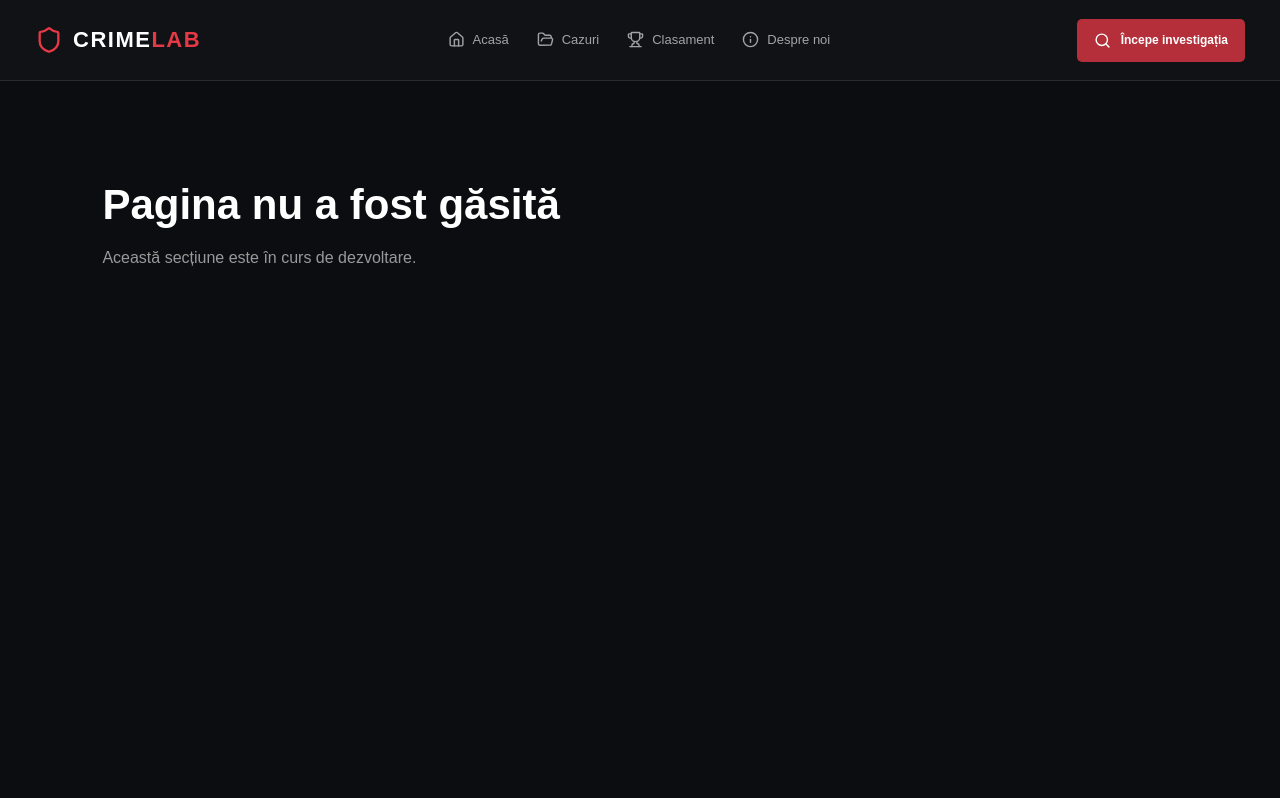
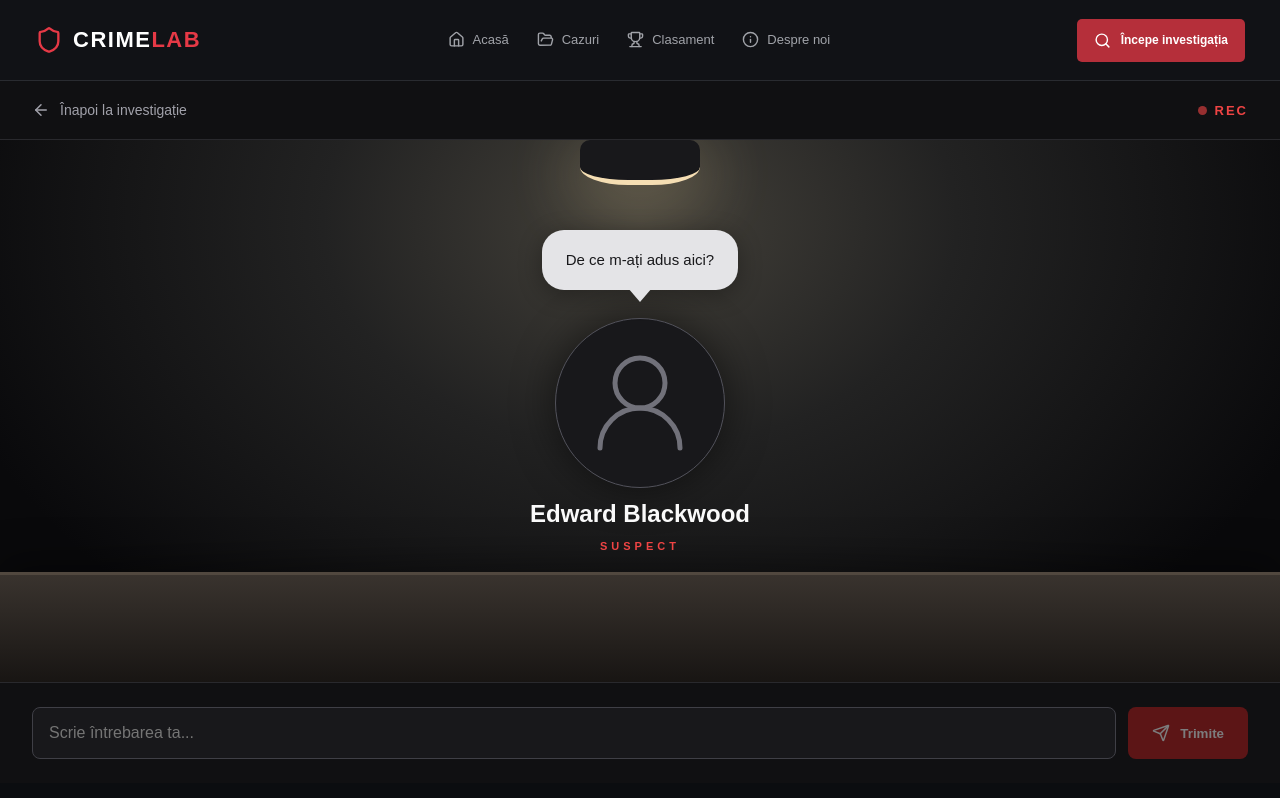
Before and after one commit to bogdan-iontcaciuc/crimelab, a React (Vite) app: page /interrogation/1/1 in a window 1280 px wide. Built offline with nearby package versions, Linux system fonts and the light colour scheme; data requests are answered from the project's data file.

Commit message:
feat: adaugare structura paginii de interogare

```diff
--- a/src/App.jsx
+++ b/src/App.jsx
@@ -6,6 +6,7 @@ import AdminCases from "./pages/AdminCases";
 import Cases from "./pages/Cases";
 import Leaderboard from "./pages/Leaderboard";
 import About from "./pages/About";
+import Interrogation from "./pages/Interrogation";
 
 function Pagina({ titlu }) {
     return (
@@ -29,6 +30,11 @@ function App() {
 
                     <Route path="/investigation/:id" element={<Investigation />} />
 
+                    <Route
+                        path="/interrogation/:caseId/:suspectId"
+                        element={<Interrogation />}
+                    />
+
                     <Route path="/admin" element={<AdminCases />} />
 
                     <Route path="/clasament" element={<Leaderboard />} />
--- /dev/null
+++ b/src/pages/Interrogation.jsx
@@ -0,0 +1,138 @@
+
+import { useEffect, useState } from "react";
+import { useParams, Link } from "react-router-dom";
+import { UserRound, ArrowLeft, Send } from "lucide-react";
+import "../styles/interrogation.css";
+
+const API_URL = "http://localhost:3001";
+
+function Interrogation() {
+    const { caseId, suspectId } = useParams();
+
+    const [suspect, setSuspect] = useState(null);
+    const [loading, setLoading] = useState(true);
+    const [error, setError] = useState(null);
+    const [question, setQuestion] = useState("");
+
+    useEffect(() => {
+        const controller = new AbortController();
+
+        setLoading(true);
+        setError(null);
+        setSuspect(null);
+
+        fetch(`${API_URL}/suspects/${suspectId}`, {
+            signal: controller.signal,
+        })
+            .then((res) => {
+                if (!res.ok) {
+                    throw new Error("Suspectul nu a fost găsit.");
+                }
+
+                return res.json();
+            })
+            .then((data) => {
+                if (String(data.caseId) !== String(caseId)) {
+                    throw new Error("Suspectul nu aparține acestui caz.");
+                }
+
+                setSuspect(data);
+                setLoading(false);
+            })
+            .catch((err) => {
+                if (err.name !== "AbortError") {
+                    setError(err.message);
+                    setLoading(false);
+                }
+            });
+
+        return () => controller.abort();
+    }, [caseId, suspectId]);
+
+    if (loading) {
+        return (
+            <p className="interrogation-message">
+                Se pregătește camera de interogare...
+            </p>
+        );
+    }
+
+    if (error) {
+        return (
+            <div className="interrogation-message">
+                <p>{error}</p>
+                <Link to={`/investigation/${caseId}`}>
+                    Înapoi la investigație
+                </Link>
+            </div>
+        );
+    }
+
+    return (
+        <section className="interrogation-page">
+
+            <header className="interrogation-header">
+                <Link
+                    to={`/investigation/${caseId}`}
+                    className="interrogation-back"
+                >
+                    <ArrowLeft size={18} />
+                    Înapoi la investigație
+                </Link>
+
+                <div className="interrogation-recording">
+                    <span className="recording-dot"></span>
+                    REC
+                </div>
+            </header>
+
+            <div className="interrogation-room">
+
+                <div className="interrogation-lamp"></div>
+
+                <div className="interrogation-suspect">
+
+                    <div className="interrogation-bubble">
+                        De ce m-ați adus aici?
+                    </div>
+
+                    <div className="interrogation-avatar">
+                        <UserRound size={120} strokeWidth={1} />
+                    </div>
+
+                    <h2>{suspect.name}</h2>
+                    <span className="interrogation-suspect-label">
+                        SUSPECT
+                    </span>
+
+                </div>
+
+                <div className="interrogation-table"></div>
+
+            </div>
+
+            <div className="interrogation-controls">
+                <input
+                    type="text"
+                    value={question}
+                    onChange={(e) => setQuestion(e.target.value)}
+                    placeholder="Scrie întrebarea ta..."
+                    autoComplete="off"
+                    aria-label="Întrebarea pentru suspect"
+                />
+
+                <button
+                    type="button"
+                    disabled
+                    title="Conversația va fi implementată în etapa următoare"
+                >
+                    <Send size={18} />
+                    Trimite
+                </button>
+            </div>
+
+        </section>
+    );
+}
+
+export default Interrogation;
--- a/src/pages/Investigation.jsx
+++ b/src/pages/Investigation.jsx
@@ -1,5 +1,5 @@
 import { useEffect, useState } from "react";
-import { useParams, Link } from "react-router-dom";
+import { useParams, Link, useNavigate } from "react-router-dom";
 import EvidenceCard from "../components/EvidenceCard";
 import SuspectCard from "../components/SuspectCard";
 import Timeline from "../components/Timeline";
@@ -8,7 +8,8 @@ import "../styles/investigation.css";
 const API_URL = "http://localhost:3001";
 
 function Investigation() {
-  const { id } = useParams();
+    const { id } = useParams();
+    const navigate = useNavigate();
 
   const [caseData, setCaseData] = useState(null);
   const [loading, setLoading] = useState(true);
@@ -23,11 +24,9 @@ function Investigation() {
     );
   };
 
-  const handleInterrogate = (suspectId) => {
-    setInterrogatedSuspects((prev) =>
-      prev.includes(suspectId) ? prev : [...prev, suspectId]
-    );
-  };
+    const handleInterrogate = (suspectId) => {
+        navigate(`/interrogation/${id}/${suspectId}`);
+    };
 
   useEffect(() => {
     setExaminedEvidence([]);
@@ -86,9 +85,9 @@ function Investigation() {
 
   return (
     <div className="investigation-page">
-      <Link to={`/cazuri/${id}`} className="back-link">
-        ← Înapoi la detaliile cazului
-      </Link>
+          <Link to="/cazuri" className="back-link">
+              ← Înapoi la cazuri
+          </Link>
 
       <h1>{caseData.title}</h1>
 
--- /dev/null
+++ b/src/styles/interrogation.css
@@ -0,0 +1,229 @@
+
+.interrogation-page {
+    min-height: 85vh;
+    display: flex;
+    flex-direction: column;
+    background: #09090b;
+    color: #f4f4f5;
+    font-family: inherit;
+}
+
+.interrogation-header {
+    display: flex;
+    align-items: center;
+    justify-content: space-between;
+    padding: 20px 32px;
+    background: #101012;
+    border-bottom: 1px solid #29292d;
+}
+
+.interrogation-back {
+    display: flex;
+    align-items: center;
+    gap: 10px;
+    color: #a1a1aa;
+    text-decoration: none;
+    font-size: 14px;
+    transition: color 0.2s;
+}
+
+    .interrogation-back:hover {
+        color: #ef4444;
+    }
+
+.interrogation-recording {
+    display: flex;
+    align-items: center;
+    gap: 8px;
+    color: #ef4444;
+    font-size: 13px;
+    font-weight: 700;
+    letter-spacing: 2px;
+}
+
+.recording-dot {
+    width: 9px;
+    height: 9px;
+    background: #ef4444;
+    border-radius: 50%;
+    animation: interrogation-blink 1.5s infinite;
+}
+
+@keyframes interrogation-blink {
+    50% {
+        opacity: 0.25;
+    }
+}
+
+.interrogation-room {
+    position: relative;
+    flex: 1;
+    min-height: 500px;
+    display: flex;
+    align-items: center;
+    justify-content: center;
+    overflow: hidden;
+    background: radial-gradient( ellipse at 50% 15%, #44413a 0%, #222222 35%, #09090b 80% );
+}
+
+.interrogation-lamp {
+    position: absolute;
+    top: 0;
+    left: 50%;
+    transform: translateX(-50%);
+    width: 120px;
+    height: 45px;
+    background: #18181b;
+    border-bottom: 5px solid #f5deb3;
+    border-radius: 10px 10px 40% 40%;
+    box-shadow: 0 15px 65px 12px #ffe4a333;
+}
+
+.interrogation-suspect {
+    position: relative;
+    z-index: 2;
+    display: flex;
+    flex-direction: column;
+    align-items: center;
+    gap: 12px;
+    padding: 90px 20px 130px;
+}
+
+.interrogation-bubble {
+    position: relative;
+    width: max-content;
+    max-width: min(360px, 75vw);
+    padding: 18px 24px;
+    margin-bottom: 16px;
+    background: #e4e4e7;
+    color: #18181b;
+    border-radius: 22px;
+    text-align: center;
+    font-size: 15px;
+    line-height: 1.6;
+    box-shadow: 0 5px 25px #0005;
+}
+
+    .interrogation-bubble::after {
+        content: "";
+        position: absolute;
+        bottom: -12px;
+        left: 50%;
+        transform: translateX(-50%);
+        border-left: 12px solid transparent;
+        border-right: 12px solid transparent;
+        border-top: 14px solid #e4e4e7;
+    }
+
+.interrogation-avatar {
+    width: 170px;
+    height: 170px;
+    display: flex;
+    align-items: center;
+    justify-content: center;
+    background: #18181b;
+    border: 1px solid #52525b;
+    border-radius: 50%;
+    color: #71717a;
+    box-shadow: 0 0 40px #0008;
+}
+
+.interrogation-suspect h2 {
+    margin: 0;
+    font-size: 24px;
+    color: #fafafa;
+}
+
+.interrogation-suspect-label {
+    color: #ef4444;
+    font-size: 11px;
+    font-weight: 700;
+    letter-spacing: 4px;
+}
+
+.interrogation-table {
+    position: absolute;
+    bottom: 0;
+    left: 0;
+    width: 100%;
+    height: 110px;
+    background: linear-gradient( 180deg, #39332e, #181513 );
+    border-top: 3px solid #51483f;
+    box-shadow: 0 -10px 40px #0006;
+}
+
+.interrogation-controls {
+    display: flex;
+    gap: 12px;
+    padding: 24px 32px;
+    background: #101012;
+    border-top: 1px solid #29292d;
+}
+
+    .interrogation-controls input {
+        flex: 1;
+        min-width: 0;
+        padding: 16px;
+        border: 1px solid #3f3f46;
+        border-radius: 8px;
+        background: #18181b;
+        color: #fafafa;
+        font: inherit;
+        outline: none;
+    }
+
+        .interrogation-controls input:focus {
+            border-color: #dc2626;
+        }
+
+    .interrogation-controls button {
+        display: flex;
+        align-items: center;
+        justify-content: center;
+        gap: 10px;
+        padding: 14px 24px;
+        border: none;
+        border-radius: 8px;
+        background: #b91c1c;
+        color: white;
+        font-weight: 600;
+        cursor: pointer;
+    }
+
+        .interrogation-controls button:disabled {
+            opacity: 0.45;
+            cursor: not-allowed;
+        }
+
+.interrogation-message {
+    padding: 60px 20px;
+    color: #a1a1aa;
+    text-align: center;
+}
+
+    .interrogation-message a {
+        color: #ef4444;
+    }
+
+@media (max-width: 600px) {
+    .interrogation-header {
+        padding: 16px;
+    }
+
+    .interrogation-controls {
+        padding: 16px;
+    }
+
+        .interrogation-controls button {
+            padding: 12px;
+        }
+
+    .interrogation-avatar {
+        width: 140px;
+        height: 140px;
+    }
+
+    .interrogation-room {
+        min-height: 460px;
+    }
+}
```
